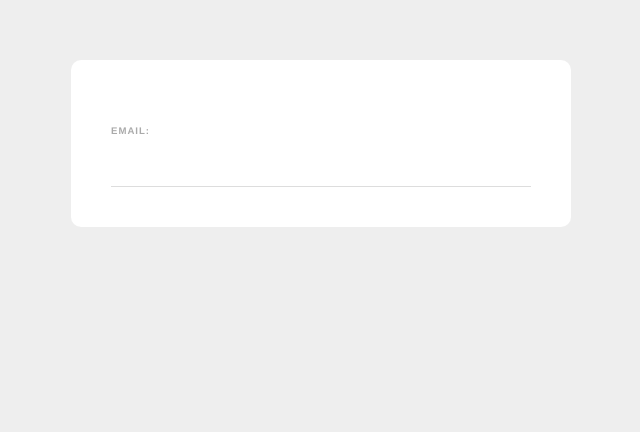
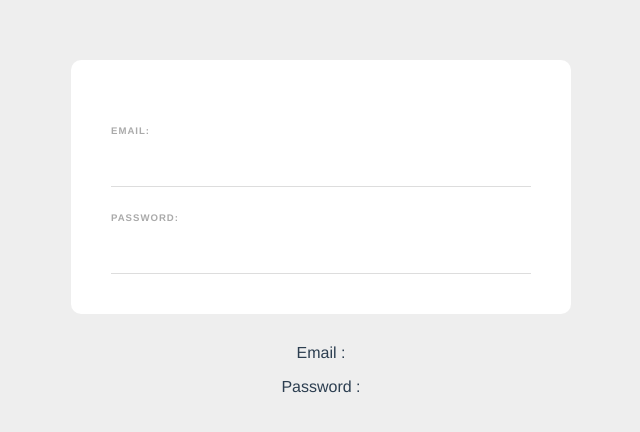
Before and after one commit to Gideon-Daniels/vue-web-form, a Vue app: page / in a window 1280 px wide. Shown: the top 432 px of the page, without its empty margins (319-959 px from the left). Built offline with nearby package versions, Linux system fonts and the light colour scheme.

Commit message:
update-2 way data binding

```diff
--- a/src/components/SignupForm.vue
+++ b/src/components/SignupForm.vue
@@ -1,13 +1,24 @@
 <template>
-  <form >
+    <form >
       <label>Email:</label>
-      <input type="text">
-  </form>
+      <input type="email" required v-model="email">
+
+      <label>Password:</label>
+      <input type="password" required v-model="password">
+
+    </form>
+    <p> Email : {{email}}</p>
+    <p> Password : {{ password }}</p>
 </template>
 
 <script>
 export default {
-
+ data() {
+     return {
+         email: '',
+         password: '',
+     }
+ }
 }
 </script>
 
```
